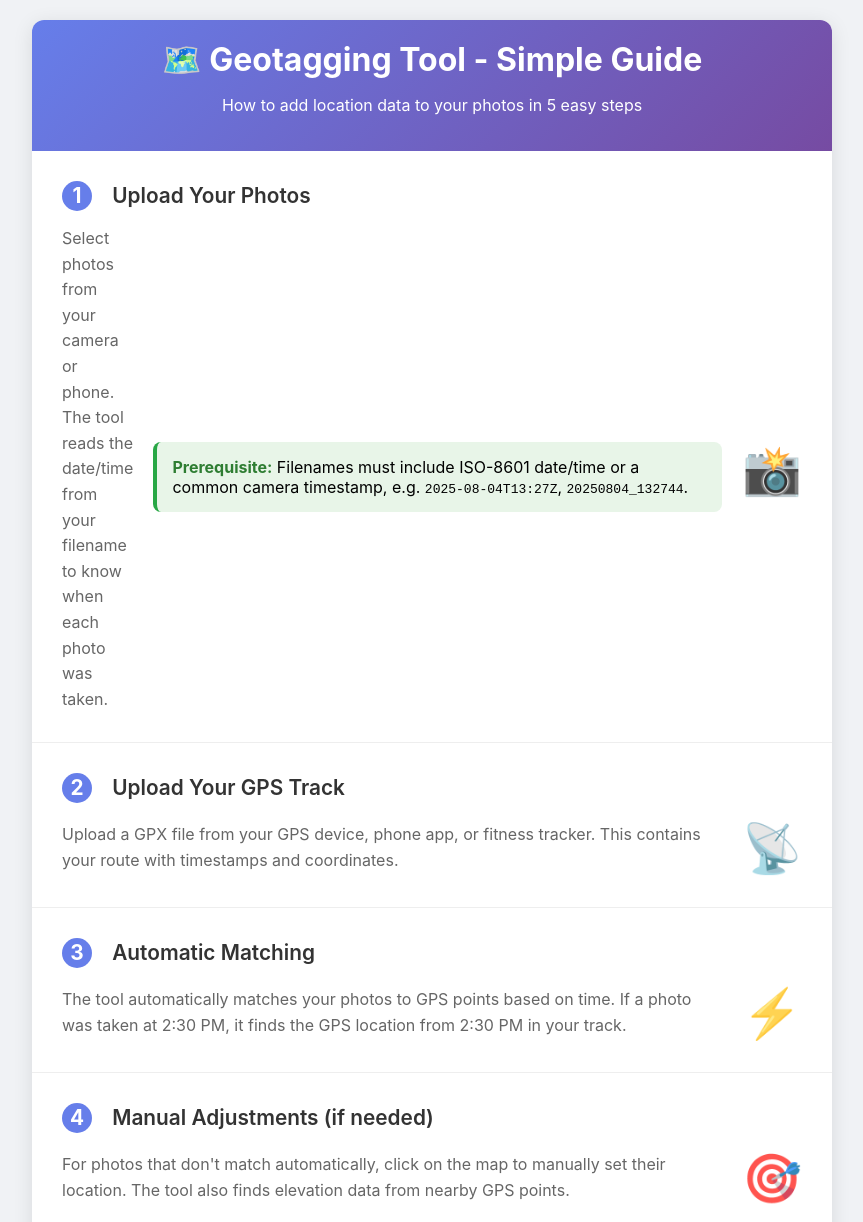
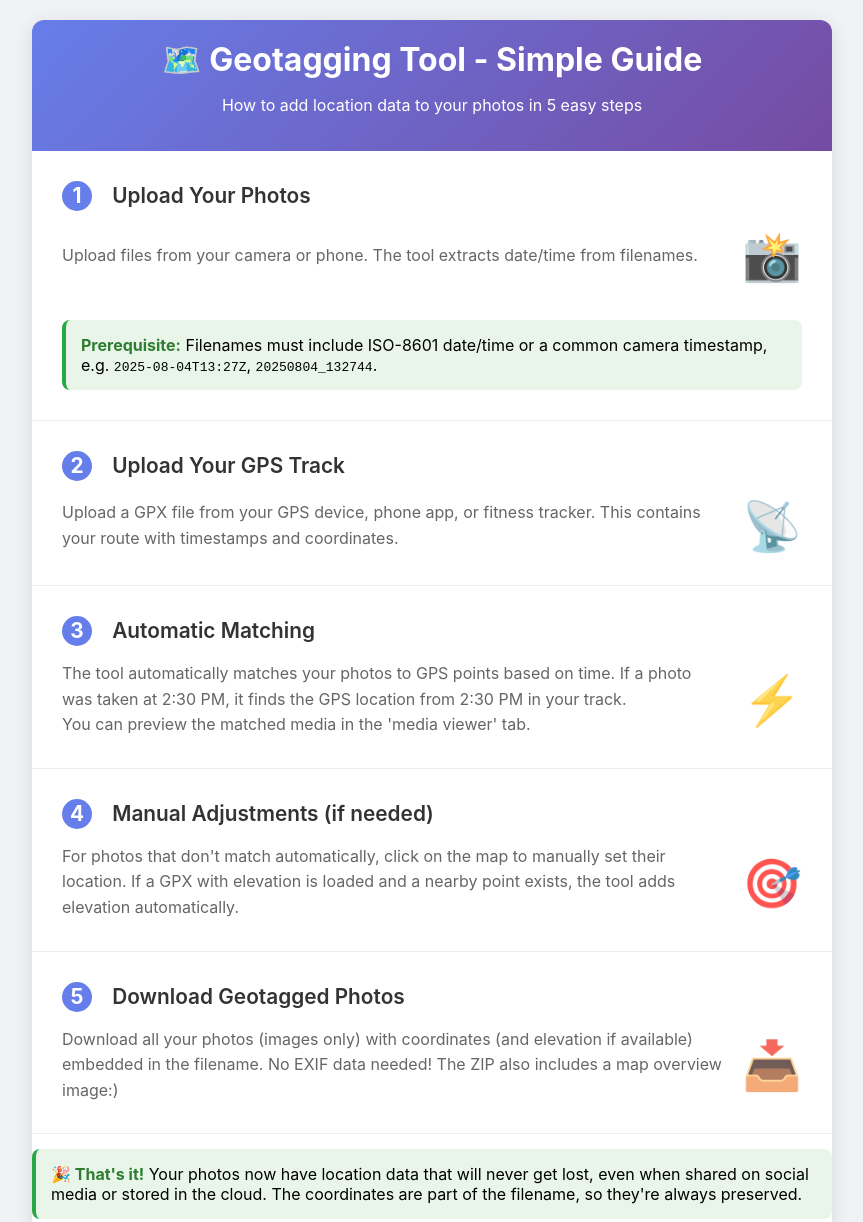
Before and after one commit to gimoya/noexif_geotagging, a plain HTML site: page index.html in a window 1280 px wide. Shown: the top 1222 px of the page, without its empty margins (208-1071 px from the left). Drawn offline with Linux system fonts and the light colour scheme.

Commit message:
last fixes to pointers

```diff
--- a/css/home.css
+++ b/css/home.css
@@ -72,6 +72,7 @@ body {
     display: flex;
     align-items: center;
     gap: 20px;
+    flex-wrap: wrap;
 }
 
 .step-text {
@@ -91,6 +92,13 @@ body {
     border-radius: 8px;
     border-left: 4px solid #28a745;
     margin-top: 15px;
+}
+
+/* Ensure prerequisite highlight under step content spans full width */
+.step-content .highlight {
+    flex-basis: 100%;
+    width: 100%;
+    order: 3;
 }
 
 .highlight strong {
--- a/index.html
+++ b/index.html
@@ -20,7 +20,7 @@
             </div>
             <div class="step-content">
                 <div class="step-text">
-                    Select photos from your camera or phone. The tool reads the date/time from your filename to know when each photo was taken.
+                    Upload files from your camera or phone. The tool extracts date/time from filenames.
                 </div>
                 <div class="highlight"><strong>Prerequisite:</strong> Filenames must include ISO-8601 date/time or a common camera timestamp, e.g. <code>2025-08-04T13:27Z</code>, <code>20250804_132744</code>.</div>
                 <div class="step-icon">📸</div>
@@ -47,7 +47,8 @@
             </div>
             <div class="step-content">
                 <div class="step-text">
-                    The tool automatically matches your photos to GPS points based on time. If a photo was taken at 2:30 PM, it finds the GPS location from 2:30 PM in your track.
+                    The tool automatically matches your photos to GPS points based on time. If a photo was taken at 2:30 PM, it finds the GPS location from 2:30 PM in your track.<br>
+                    You can preview the matched media in the 'media viewer' tab.
                 </div>
                 <div class="step-icon">⚡</div>
             </div>
@@ -60,7 +61,7 @@
             </div>
             <div class="step-content">
                 <div class="step-text">
-                    For photos that don't match automatically, click on the map to manually set their location. The tool also finds elevation data from nearby GPS points.
+                    For photos that don't match automatically, click on the map to manually set their location. If a GPX with elevation is loaded and a nearby point exists, the tool adds elevation automatically.
                 </div>
                 <div class="step-icon">🎯</div>
             </div>
@@ -73,7 +74,7 @@
             </div>
             <div class="step-content">
                 <div class="step-text">
-                    Download all your photos with coordinates embedded in the filename. No EXIF data needed - the location info is permanently part of the filename!
+                    Download all your photos (images only) with coordinates (and elevation if available) embedded in the filename. No EXIF data needed! The ZIP also includes a map overview image:)
                 </div>
                 <div class="step-icon">📥</div>
             </div>
```
Also changed, not shown: help.html (+2 -2 lines), js/map.js (+26 -2 lines), example_media/202508041300.png (deleted), 1 other file.
